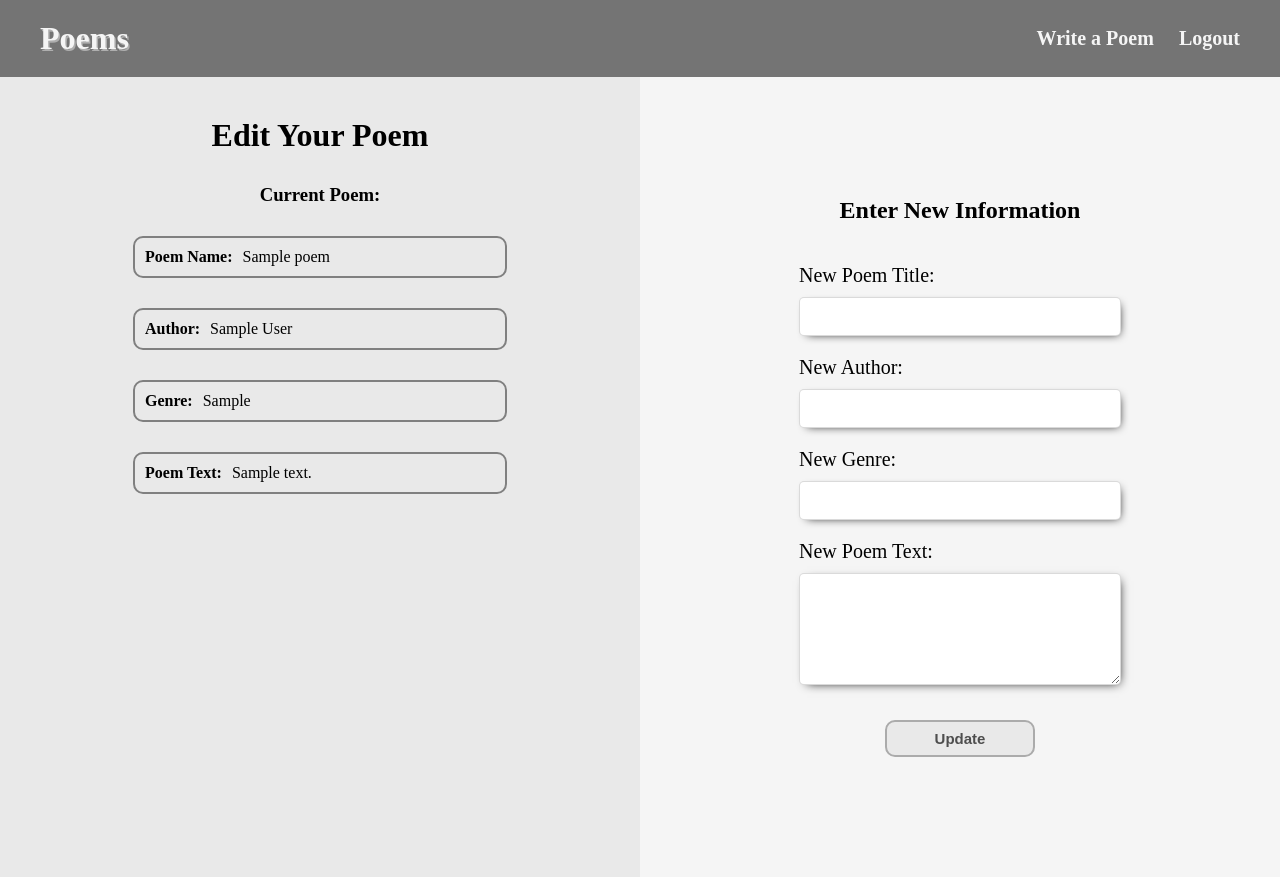
After one commit to mdulak-maker/poems, a Flask app: page /poem/edit/1 in a window 1280 px wide. The commit adds this page. Run offline with Flask 3, Linux system fonts and the light colour scheme; the visitor is signed in with stand-in values (Sample User, id 1); tables that the repository leaves empty hold one stand-in row (values such as "Sample post").

Commit message:
Poem controller edit route modified. Poem model for editing had to be updated as it was missing entries in the query and was not updating the poem. HTML for poem editing was created and added basic CSS.

```diff
--- a/flask_app/controllers/poems.py
+++ b/flask_app/controllers/poems.py
@@ -40,25 +40,26 @@ def view_poem(id):
 # Poem Edit Route
 # Poem Edit html hasn't been created (DO NOT FORGET TO CHANGE)***
 @app.route('/poem/edit/<int:id>')
-def edit(id):
+def edit_poem(id):
     if 'user_id' not in session:
         return redirect('/')
 
     return render_template('editPoem.html',poem=Poem.get_by_id({'id': id}))
 
-@app.route('/poem/edit/process/<int:id>', methods=['POST'])
-def edit_poem(id):
+@app.route('/poem/update', methods=['POST'])
+def update_poem():
     if 'user_id' not in session:
         return redirect('/')
     if not Poem.validate_poem(request.form):
-        return redirect(f'/recipes/edit/{id}')
+        return redirect(f'/poem/edit/{id}')
 
     data = {
-        'id': id,
+        "user_id":session['user_id'],
+        'id': request.form['id'],
         'title': request.form['title'],
         'author': request.form['author'],
         'genre': request.form['genre'],
-        'poem_text': request.form['poem_text'],
+        'poem_text': request.form['poem_text']
     }
     Poem.update(data)
     return redirect('/dashboard')
--- a/flask_app/models/poem.py
+++ b/flask_app/models/poem.py
@@ -92,12 +92,8 @@ class Poem:
     @classmethod
     def update(cls,data):
         query = """UPDATE poems
-                SET title = %(title)s,
-                author = %(author)s,
-                genre = %(genre)s ,
-                poem_text = %(poem_text)s,
-                WHERE id = %(id)s;
-                """
+                SET title=%(title)s, author=%(author)s, genre=%(genre)s, poem_text=%(poem_text)s
+                WHERE id = %(id)s AND poems.user_id = %(user_id)s;"""
         return connectToMySQL(cls.DB).query_db(query,data)
 
     # Get Poem by ID
--- a/flask_app/static/CSS/style.css
+++ b/flask_app/static/CSS/style.css
@@ -114,6 +114,14 @@
     margin-top:20px;
 }
 
+.edit-form-container {
+    display: flex;
+    justify-content: center;
+}
+
+.index-row label {
+    font-weight: 500;
+}
 /* .....................................................BUTTONS/LINKS. */
 .submit-btn {
     background-color: rgba(219, 219, 219, 0.465);
@@ -276,7 +284,41 @@
     border-radius: 10px;
 }
 
-#input {
-    width: 100%;  /* or any specific width like 500px */
-    height: 300px;  /* or any specific height */
+/* .......................................... EDIT POEM*/
+
+.edit-left-panel {
+    background-color: rgb(233, 233, 233) ;
+    display: flex;
+    flex-direction: column;
+    align-items: center;
+    width: 100%;
+    height: 100vh;
+    gap: 30px;
 }
+
+.edit-right-panel{
+    background-color: whitesmoke;
+    display: flex;
+    flex-direction: column;
+    align-items: center;
+    justify-content: center;
+    width: 100%;
+    height: 100vh;
+}
+
+.form-edit {
+    display: flex;
+    flex-direction: column;
+    align-items: center;
+    width: 500px;
+    gap: 20px;
+}
+
+.current-input {
+    display: flex;
+    gap:10px;
+    width: 350px;
+    border: 2px double gray;
+    border-radius: 10px;
+    padding: 10px;
+}
--- /dev/null
+++ b/flask_app/templates/editPoem.html
@@ -0,0 +1,67 @@
+<!DOCTYPE html>
+<html lang="en">
+<head>
+    <meta charset="UTF-8">
+    <meta name="viewport" content="width=device-width, initial-scale=1.0">
+    <link rel="stylesheet" href="{{ url_for('static', filename='css/style.css') }}">
+    <title>Edit Poem</title>
+</head>
+<body>
+    <div class="display-background">
+        <div class="top-nav">
+            <a href="/dashboard" class="nav-title"><h1>Poems</h1></a>
+            <div class="profile-nav">
+                <a href="/poem/create" class="nav-link">Write a Poem</a>
+                <a href="/logout" class="nav-link"><p>Logout</p></a>
+            </div>
+        </div>
+        <div class="login-format">
+            <div class="edit-left-panel">
+                <h1 style="text-align: center; margin-top:40px;">Edit Your Poem</h1>
+                <h3>Current Poem:</h3>
+                <div class="current-input">
+                    <h4>Poem Name:</h4>
+                    <p>{{poem.title}}</p>
+                </div>
+                <div class="current-input">
+                    <h4>Author:</h4>
+                    <p>{{poem.author}}</p>
+                </div>
+                <div class="current-input">
+                    <h4>Genre:</h4>
+                    <p>{{poem.genre}}</p>
+                </div>
+                <div class="current-input">
+                    <h4>Poem Text:</h4>
+                    <p>{{poem.poem_text}}</p>
+                </div>
+            </div>
+            <div class="edit-right-panel">
+                <form action="/poem/update" class="form-edit" method="POST">
+                    <h2 style="text-align: center; margin-bottom:20px;">Enter New Information</h2>
+                    <input type="hidden" value="{{poem.id}}" name="id">
+                    <div class="index-row">
+                        <label for="">New Poem Title:</label>
+                        <input type="text"  class="form-input" name="title">
+                    </div>
+                    <div class="index-row">
+                        <label for="">New Author:</label>
+                        <input type="text" class="form-input" name="author">
+                    </div>
+                    <div class="index-row">
+                        <label for="">New Genre:</label>
+                        <input type="text" class="form-input" name="genre">
+                    </div>
+                    <div class="index-row">
+                        <label for="">New Poem Text:</label>
+                        <textarea rows="5" class="form-input" name="poem_text"></textarea>
+                    </div>
+                    <div class="btn-input">
+                        <input class="submit-btn" type="submit" value="Update">
+                    </div>
+                </form>
+            </div>
+        </div>
+    </div>
+</body>
+</html>
```
